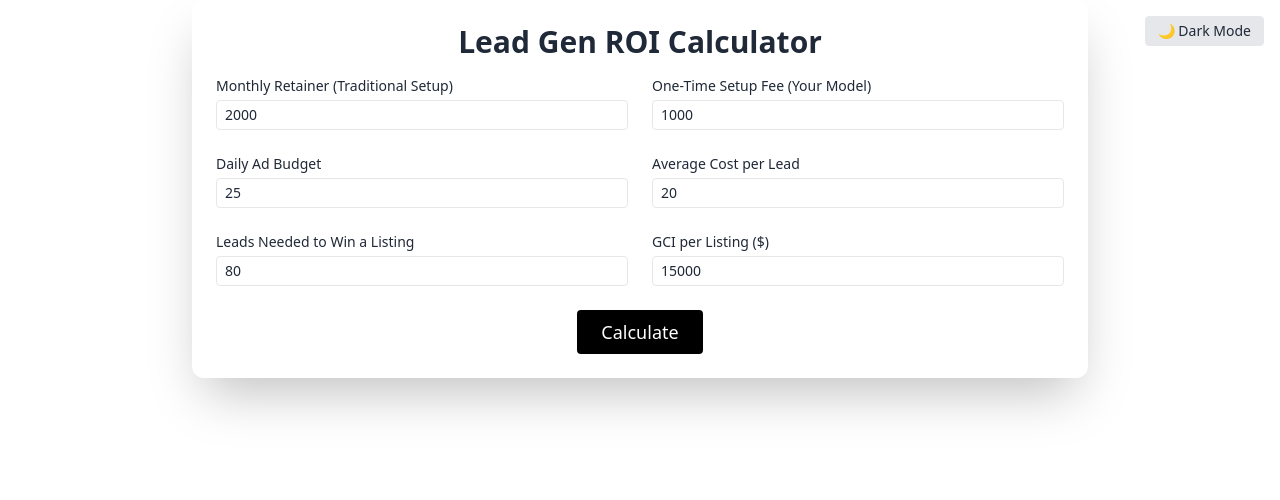
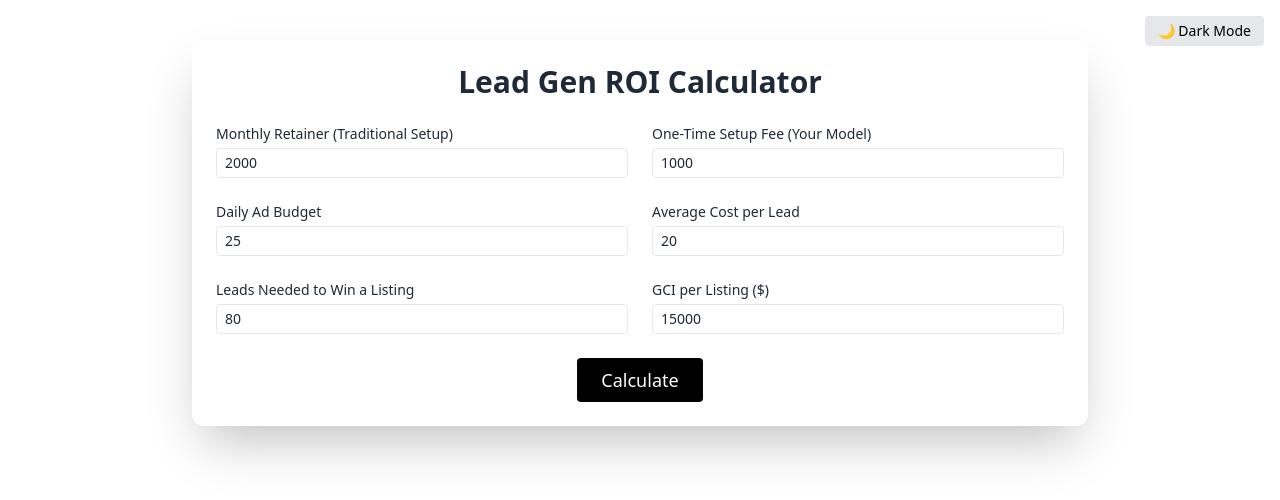
Before and after one commit to Joshyybaxx/roicalccomplete, a Next.js app: page / in a window 1280 px wide. Shown: the top 500 px of the page. Built offline with nearby package versions, Linux system fonts and the light colour scheme.

Commit message:
Update LeadGenROICalculator.js

```diff
--- a/components/LeadGenROICalculator.js
+++ b/components/LeadGenROICalculator.js
@@ -65,17 +65,17 @@ export default function LeadGenROICalculator() {
   }
 
   return (
-    <Card className="max-w-4xl mx-auto p-6 bg-white dark:bg-gray-900 shadow-2xl rounded-2xl text-gray-800 dark:text-gray-100">
-      <CardContent>
-        <div className="flex justify-between items-center mb-4">
-          <h2 className="text-3xl font-extrabold text-center w-full">Lead Gen ROI Calculator</h2>
+    <div className="relative">
       <button
         onClick={() => setDarkMode(!darkMode)}
-            className="absolute top-4 right-4 px-3 py-1 rounded border text-sm bg-gray-200 dark:bg-gray-700 dark:text-white"
+        className="fixed top-4 right-4 px-3 py-1 rounded border text-sm bg-gray-200 dark:bg-gray-700 dark:text-white z-50"
       >
         {darkMode ? "🌞 Light Mode" : "🌙 Dark Mode"}
       </button>
-        </div>
+
+      <Card className="max-w-4xl mx-auto p-6 bg-white dark:bg-gray-900 shadow-2xl rounded-2xl text-gray-800 dark:text-gray-100 mt-10">
+        <CardContent>
+          <h2 className="text-3xl font-extrabold text-center mb-6">Lead Gen ROI Calculator</h2>
 
           <div className="grid grid-cols-1 md:grid-cols-2 gap-6">
             {Object.entries(inputs).map(([key, value]) => (
@@ -106,5 +106,6 @@ export default function LeadGenROICalculator() {
           )}
         </CardContent>
       </Card>
+    </div>
   )
 }
```
Lines whose indentation alone changed are shown as unchanged.
